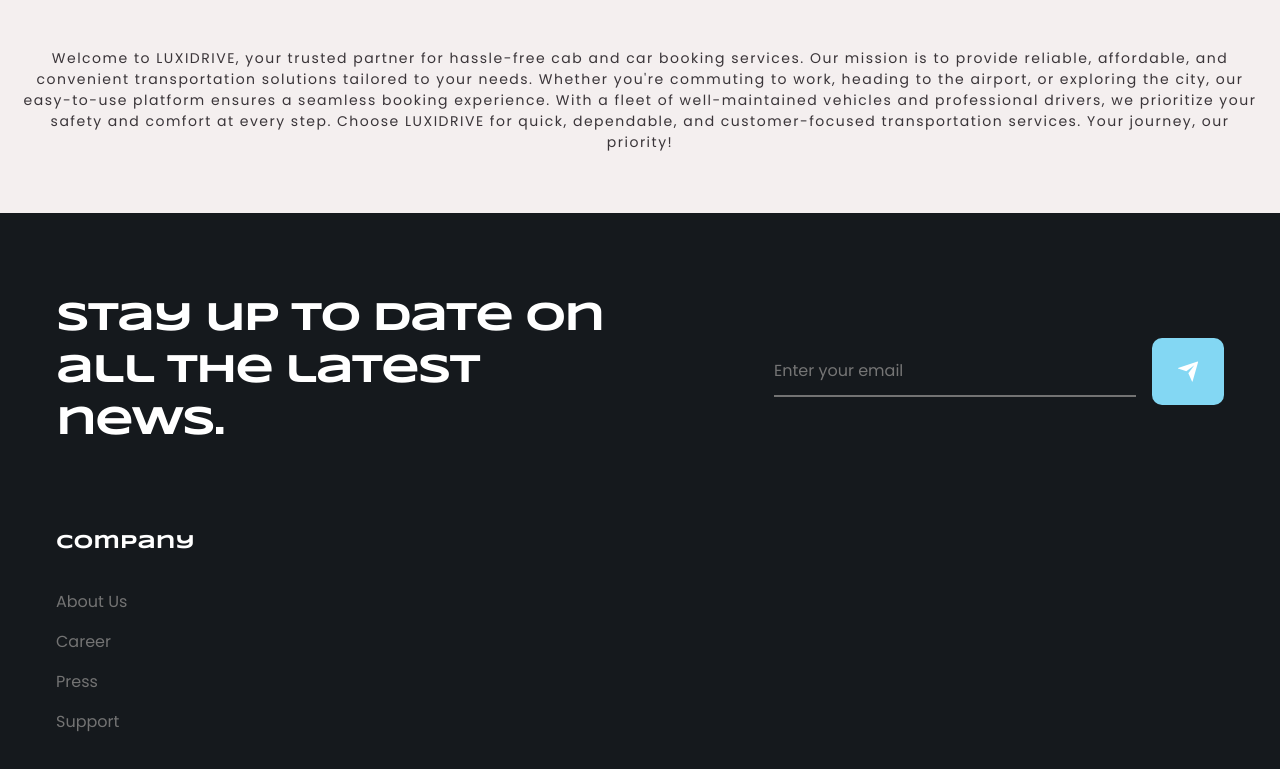
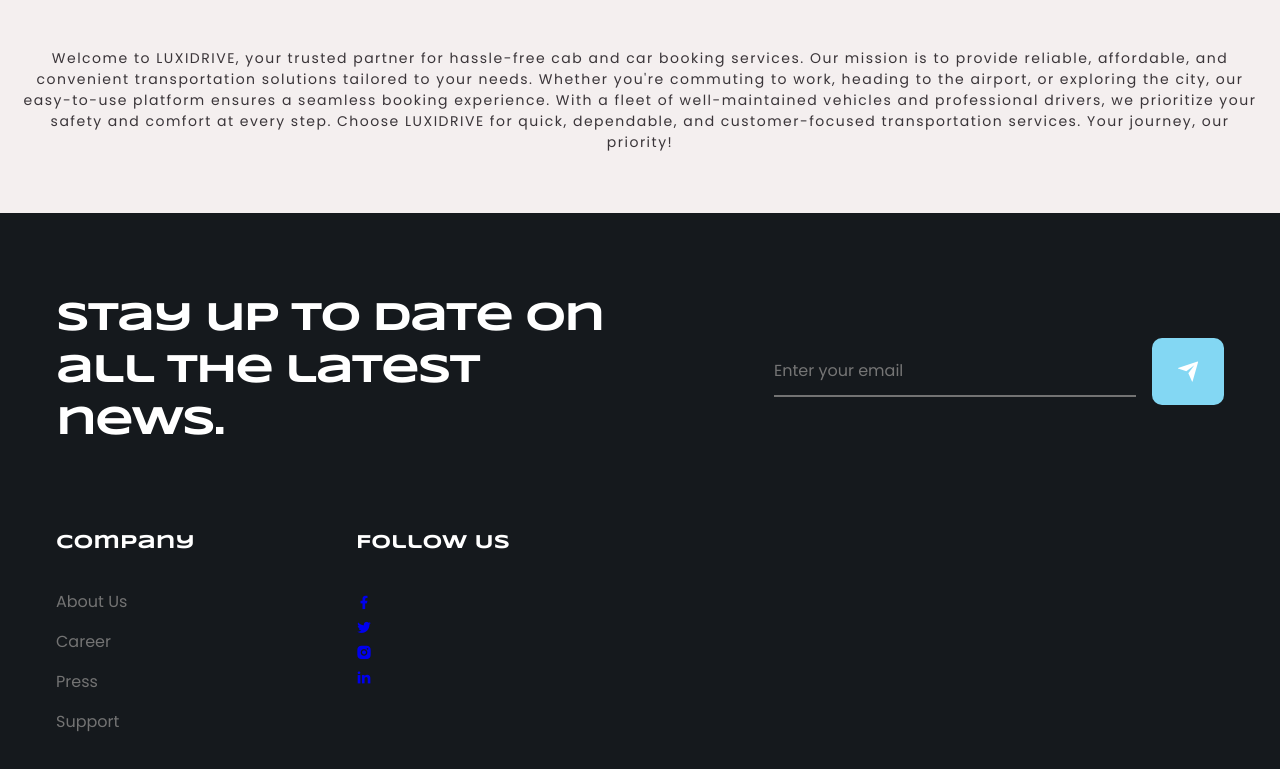
Before and after one commit to yubraj-karki1/Luxidrivee_frontend, a React (Vite) app: page / in a window 1280 px wide. Shown: the part 2008-2777 px from the top of the page. Built offline with nearby package versions, Linux system fonts and the light colour scheme; a web font is replaced by a local one.

Commit message:
updated in header

```diff
--- a/src/components/Dashboard/AddVehicle.jsx
+++ b/src/AddVehicles/AddVehicle.jsx
@@ -1,5 +1,5 @@
 import React, { useState } from 'react';
-import './AddVehicle.css';
+import '../styles/AddVehicle.css';
 
 const AddVehicle = ({ onAdd }) => {
   const [vehicle, setVehicle] = useState({ img: '', title: '' });
--- a/src/App.jsx
+++ b/src/App.jsx
@@ -5,6 +5,7 @@
 import Login from './components/Login/login';
 import SignUp from './components/signup/signup';
 import Booking from './components/Booking/booking';
+// import AddVehicle from './AddVehicles/AddVehicle';
 
 function App() {
   return (
@@ -15,6 +16,8 @@
           <Route path="/Login" element={<Login />} />
           <Route path="/Signup" element={<SignUp />} />
           <Route path='/Booking' element={<Booking/>}/>
+          {/* <Route path='/AddVehicle' element={<AddVehicle/>}/> */}
+
 
         </Routes>
       </Router>
--- a/src/components/Dashboard/Header.jsx
+++ b/src/components/Dashboard/Header.jsx
@@ -111,6 +111,17 @@
                 <li><a href="#">Support</a></li>
               </ul>
             </div>
+
+            {/* Add social links here */}
+            <div className="footer__col">
+              <h4>Follow Us</h4>
+              <ul className="footer__social">
+                <li><a href="#"><i className="ri-facebook-fill"></i></a></li>
+                <li><a href="#"><i className="ri-twitter-fill"></i></a></li>
+                <li><a href="#"><i className="ri-instagram-fill"></i></a></li>
+                <li><a href="#"><i className="ri-linkedin-fill"></i></a></li>
+              </ul>
+            </div>
           </div>
         </footer>
       );
--- a/src/components/Styles/style.css
+++ b/src/components/Styles/style.css
@@ -1,4 +1,3 @@
-
 @import url("https://fonts.googleapis.com/css2?family=Poppins:ital,wght@0,100;0,200;0,300;0,400;0,500;0,600;0,700;0,800;0,900;1,100;1,200;1,300;1,400;1,500;1,600;1,700;1,800;1,900&family=Syncopate:wght@400;700&display=swap");
 
 :root {
@@ -301,6 +300,31 @@
   color: var(--primary-color);
   border-color: var(--primary-color);
 }
+
+.social-links {
+  display: flex;
+  justify-content: center;
+  gap: 1rem;
+  padding: 1rem 0;
+}
+
+.social-links a {
+  display: inline-block;
+  width: 50px; /* Increased size */
+  height: 50px; /* Increased size */
+  line-height: 50px; /* Adjusted to match size */
+  text-align: center;
+  color: var(--white);
+  background-color: var(--primary-color);
+  border-radius: 50%;
+  transition: background-color 0.3s, color 0.3s;
+}
+
+.social-links a:hover {
+  background-color: var(--primary-color-dark);
+  color: var(--text-dark);
+}
+
 .about{
   width: 100%;
   padding: 0px 0px;
```
Also changed, not shown: src/components/Styles/AddVehicle.css (renamed from src/components/Dashboard/AddVehicle.css).
